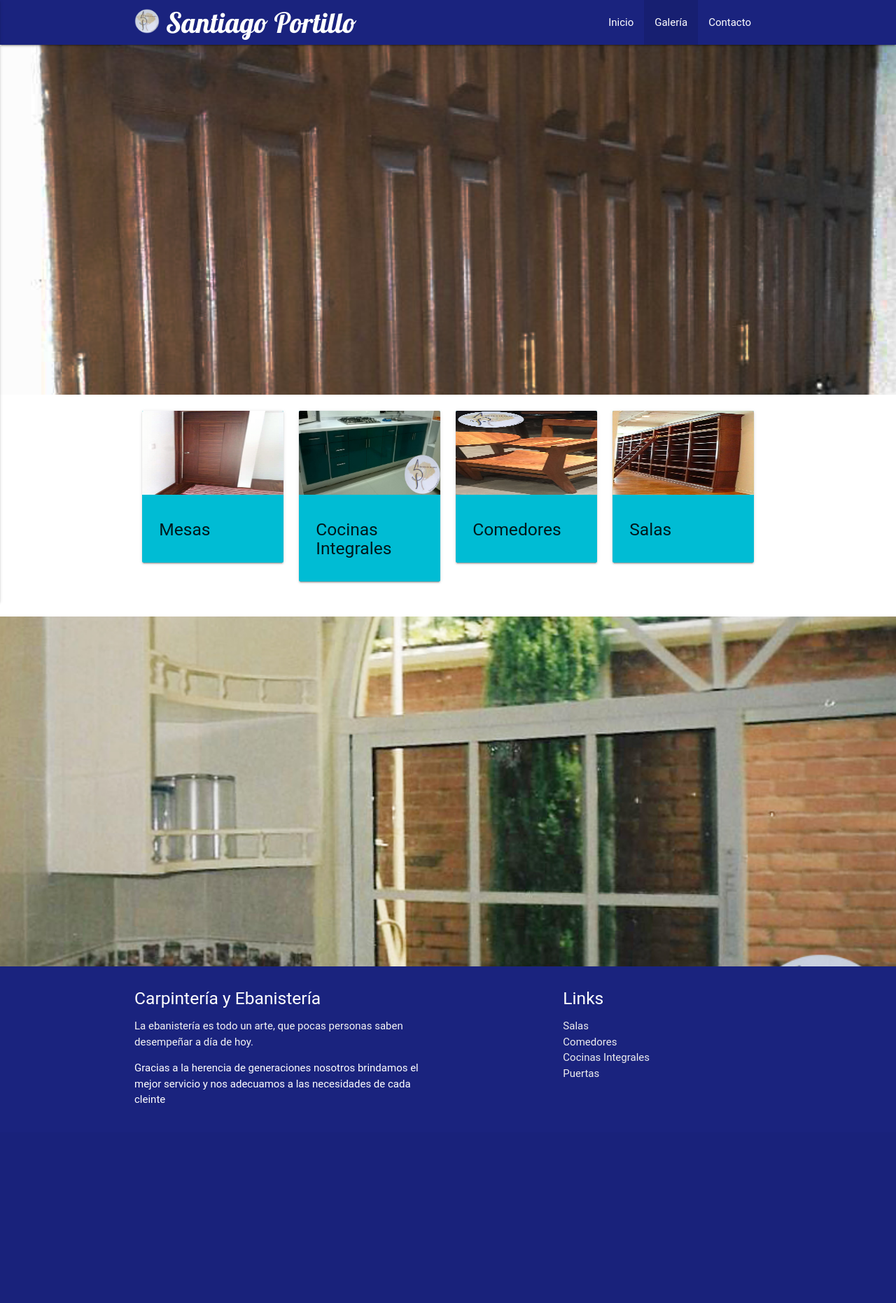
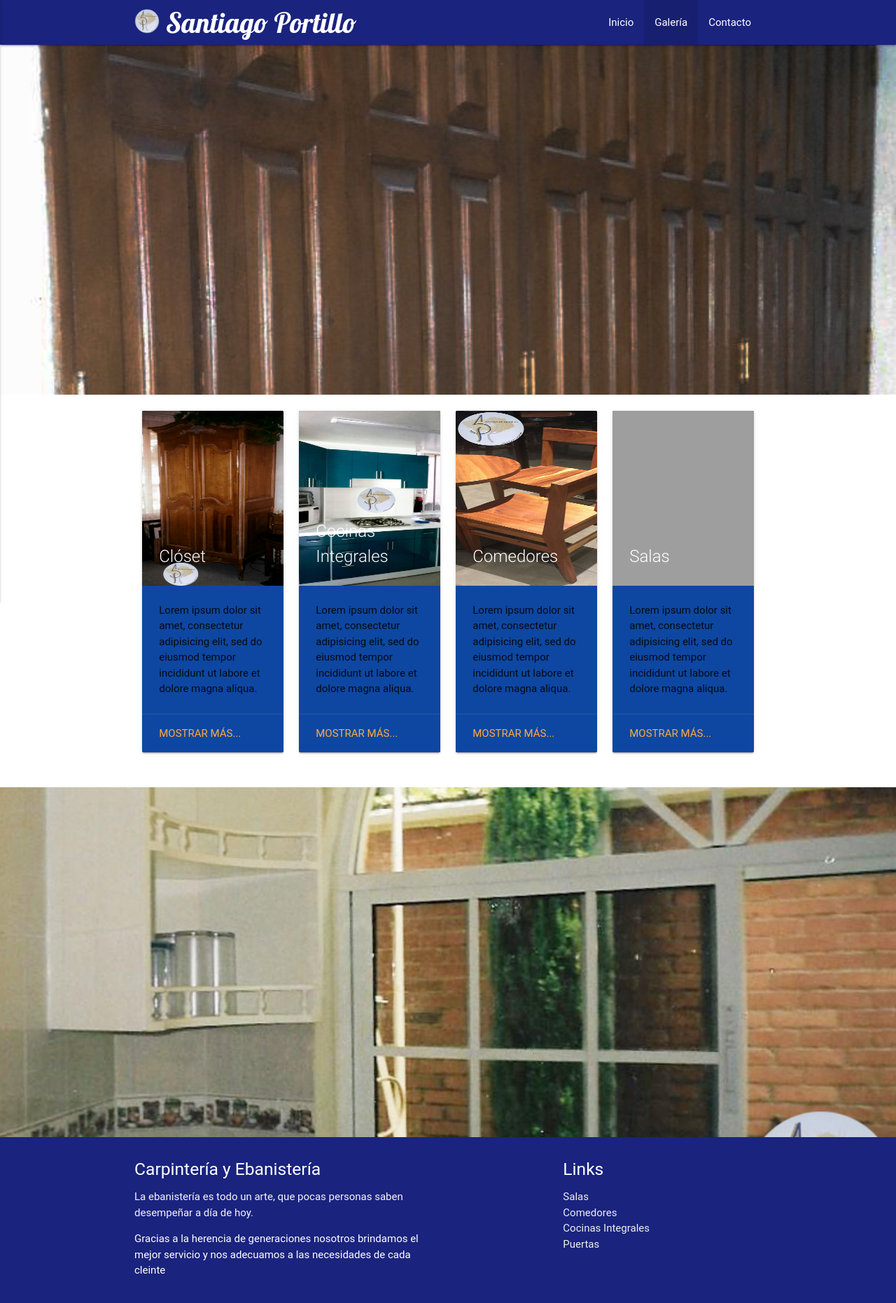
Before and after one commit to Yeled98/MueblesSP, a PHP site: page /galeria.php in a window 1280 px wide. Shown: the whole page at 70% size. Before the commit the page ends 1576 px from the top, so only its background shows below. Run offline with PHP 8.4, Linux system fonts and the light colour scheme; some web fonts are replaced; grey boxes are pictures that could not be loaded.

Commit message:
Cuarto Commit

```diff
--- a/contacto.php
+++ b/contacto.php
@@ -73,7 +73,7 @@
             </div>
             </div>
             <div class="row">
-              <div class="col l8 offset-l1 s10 offset-s1">
+              <div class="col l7 offset-l1 s10 offset-s1">
                 <div class="card hoverable">
                   <div class="card-content">
                     <form action="enviar.php" method="post">
@@ -116,7 +116,7 @@
                   </div>
                 </div>
               </div>
-              <div class="col l3 hide-on-med-and-down">
+              <div class="col l4 hide-on-med-and-down">
                 <div class="col l10 offset-l1 card hoverable">
                   <div class="card-content">
                     <div class="row">
--- a/galeria.php
+++ b/galeria.php
@@ -45,47 +45,59 @@
         </div>
         <div class="section">
           <div class="container row">
-            <div class="col s12 l3 m5">
-              <div class="card cyan hoverable">
+            <div class="col s10 l3 m5 offset-s1">
+              <div class="card blue darken-4 hoverable">
                 <div class="card-image">
-                  <img src="img/mesa.jpeg" alt="Mesas" height="120px">
+                  <img src="img/closet.jpg" alt="Clóset" height="250px">
+                  <span class="card-title">Clóset</span>
+                </div>
                   <div class="card-content">
-                    <h5 class="hide-on-small-only">Mesas</h5>
-                    <h5 class="hide-on-large-only center">Mesas</h5>
+                    <p>Lorem ipsum dolor sit amet, consectetur adipisicing elit, sed do eiusmod tempor incididunt ut labore et dolore magna aliqua.</p>
+                  </div>
+                    <div class="card-action">
+                      <a href="closets.php">Mostrar más...</a>
                     </div>
                 </div>
               </div>
+              <div class="col s10 l3 m5 offset-s1">
+                <div class="card blue darken-4 hoverable">
+                  <div class="card-image">
+                    <img src="img/cocina.jpg" alt="Cocina" height="250px">
+                    <span class="card-title">Cocinas Integrales</span>
                   </div>
-              <div class="col s12 l3 m5">
-                <div class="card cyan hoverable">
-                  <div class="card-image">
-                    <img src="img/cocina.jpeg" alt="Cocina" height="120px">
                     <div class="card-content">
-                      <h5 class="hide-on-small-only">Cocinas Integrales</h5>
-                      <h5 class="hide-on-large-only center">Mesas</h5>
+                      <p>Lorem ipsum dolor sit amet, consectetur adipisicing elit, sed do eiusmod tempor incididunt ut labore et dolore magna aliqua.</p>
+                    </div>
+                      <div class="card-action">
+                        <a href="cocinas-integrales.php">Mostrar más...</a>
                       </div>
                   </div>
                 </div>
+                <div class="col s10 l3 m5 offset-s1">
+                  <div class="card blue darken-4 hoverable">
+                    <div class="card-image">
+                      <img src="img/comedor.jpg" alt="Comedor" height="250px">
+                      <span class="card-title">Comedores</span>
                     </div>
-                <div class="col s12 l3 m5">
-                  <div class="card cyan hoverable">
-                    <div class="card-image">
-                      <img src="img/dos-sillas.jpg" alt="comedores" height="120px">
                       <div class="card-content">
-                        <h5 class="hide-on-small-only">Comedores</h5>
-                        <h5 class="hide-on-large-only center">Mesas</h5>
+                        <p>Lorem ipsum dolor sit amet, consectetur adipisicing elit, sed do eiusmod tempor incididunt ut labore et dolore magna aliqua.</p>
+                      </div>
+                        <div class="card-action">
+                          <a href="comedores.php">Mostrar más...</a>
                         </div>
                     </div>
                   </div>
+                  <div class="col s10 l3 m5 offset-s1">
+                    <div class="card blue darken-4 hoverable">
+                      <div class="card-image">
+                        <img src="img/sala.jpg" alt="Salas" height="250px">
+                        <span class="card-title">Salas</span>
                       </div>
-                  <div class="col s12 l3 m5">
-                    <div class="card cyan hoverable">
-                      <div class="card-image">
-                        <img src="img/Salas.jpeg" alt="Salas" height="120px">
                         <div class="card-content">
-                          <h5 class="hide-on-small-only">Salas</h5>
-                          <h5 class="hide-on-large-only center">Mesas</h5>
+                          <p>Lorem ipsum dolor sit amet, consectetur adipisicing elit, sed do eiusmod tempor incididunt ut labore et dolore magna aliqua.</p>
                         </div>
+                          <div class="card-action">
+                            <a href="salas.php">Mostrar más...</a>
                           </div>
                       </div>
                     </div>
--- a/index.php
+++ b/index.php
@@ -38,7 +38,7 @@
       </nav>
       <main class="fondos">
         <div class="row">
-        <div class="carousel col m12">
+        <div class="carousel col m12 l8 offset-l2">
           <a class="carousel-item" href="#one!"><img src="img/img-carusel.jpg"></a>
           <a class="carousel-item" href="#two!"><img src="img/apertura.jpeg"></a>
           <a class="carousel-item" href="#three!"><img src="img/img-carusel-2.jpeg"></a>
```
Also changed, not shown: img/closet.jpg (added), img/cocina.jpg (added), img/comedor.jpg (renamed from img/dos-sillas.jpg). Lines whose indentation alone changed are shown as unchanged.
